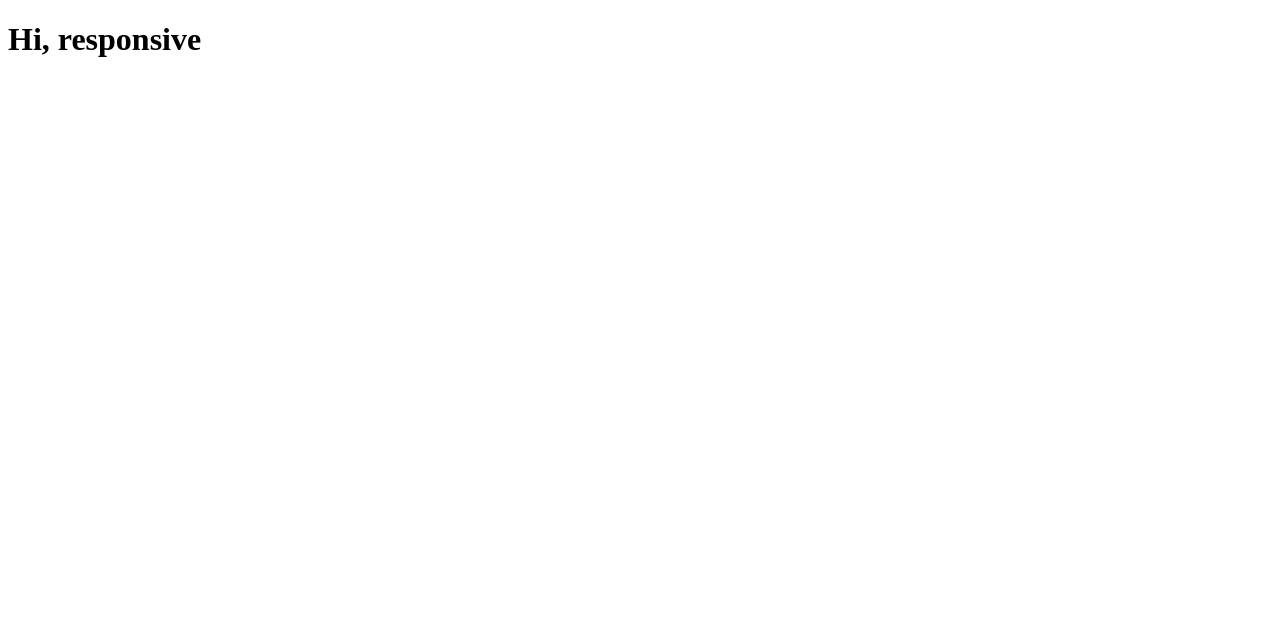
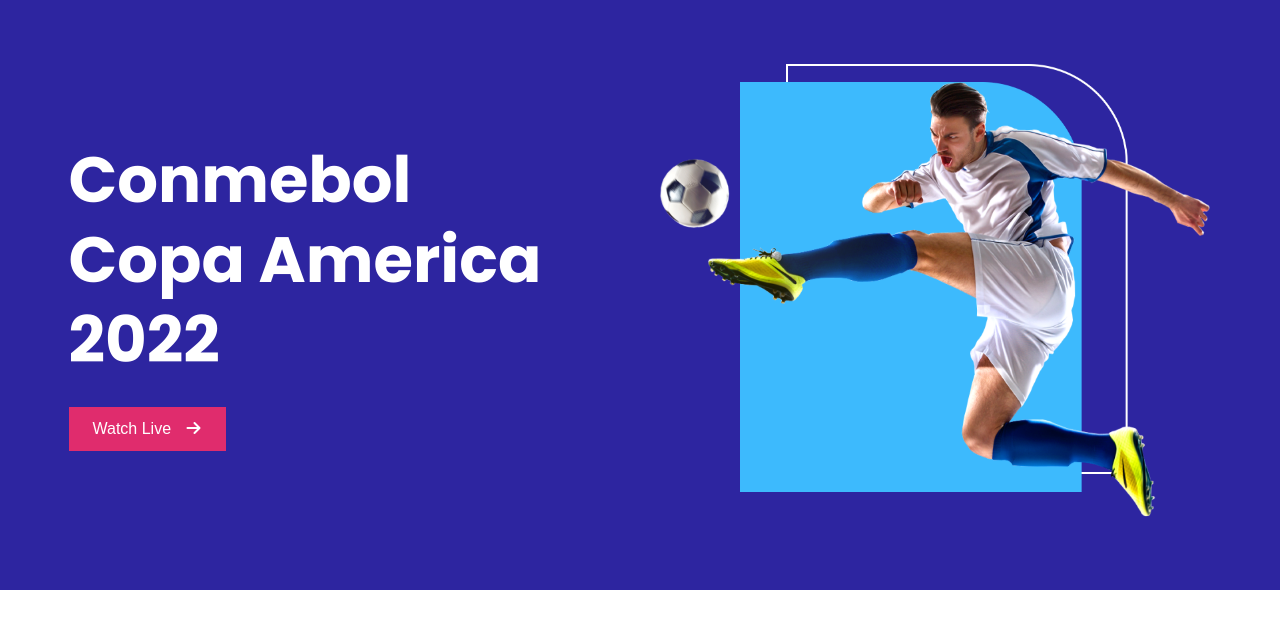
Before and after one commit to bishnunth20/responsive-football, a plain HTML site: page index.html in a window 1280 px wide. Drawn offline with Linux system fonts and the light colour scheme.

Commit message:
10 banner area done

```diff
--- a/index.html
+++ b/index.html
@@ -6,10 +6,23 @@
   <meta name="viewport" content="width=device-width, initial-scale=1.0">
   <title>Responsive Football</title>
   <!-- font awesome -->
+  <script src="https://kit.fontawesome.com/c9cc0f9cf7.js" crossorigin="anonymous"></script>
   <!-- stylesheet -->
   <link rel="stylesheet" href="styles/styles.css">
 </head>
 <body>
-  <h1>Hi, responsive</h1>
+  <!--Football League Banner Area -->
+  <header class="banner-area">
+    <section class="banner-container">
+      <div>
+        <h1 class="banner-title">Conmebol <br>Copa America <br>2022</h1>
+        <button class="watch-live-btn" type="submit">Watch Live <i class="fas fa-arrow-right"></i></button>
+      </div>
+      <div class="banner">
+        <img src="images/banner.png" alt="">
+      </div>
+    </section>
+  </header>
+
 </body>
 </html>
--- a/styles/styles.css
+++ b/styles/styles.css
@@ -0,0 +1,53 @@
+/* fonts */
+@import url('https://fonts.googleapis.com/css2?family=Poppins:wght@500;700&display=swap');
+
+/* common styles or utilities */
+body {
+  font-family: 'Poppins', sans-serif;
+  margin: 0;
+}
+
+/* ---------------
+  Banner Area
+--------------- */
+.banner-area {
+  background-color: #2D25A0;
+  display: flex;
+  justify-content: center;
+}
+
+.banner-container {
+  width: 1143px;
+  height: 590px;
+  display: flex;
+  justify-content: space-between;
+  align-items: center;
+}
+
+.banner-title {
+  font-size: 64px;
+  line-height: 80px;
+  color: #FFFFFF;
+  margin: 0;
+}
+
+.watch-live-btn {
+  background-color: #E02C6D;
+  border: none;
+  color: #FFFFFF;
+  margin-top: 27px;
+  padding: 10px 24px;
+  font-weight: 500;
+  font-size: 16px;
+  line-height: 24px;
+}
+.fa-arrow-right {
+  width: 16px;
+  height: 14px;
+  margin-left: 10px;
+}
+
+.banner img{
+  width: 556px;
+  height: 456px;
+}
```
